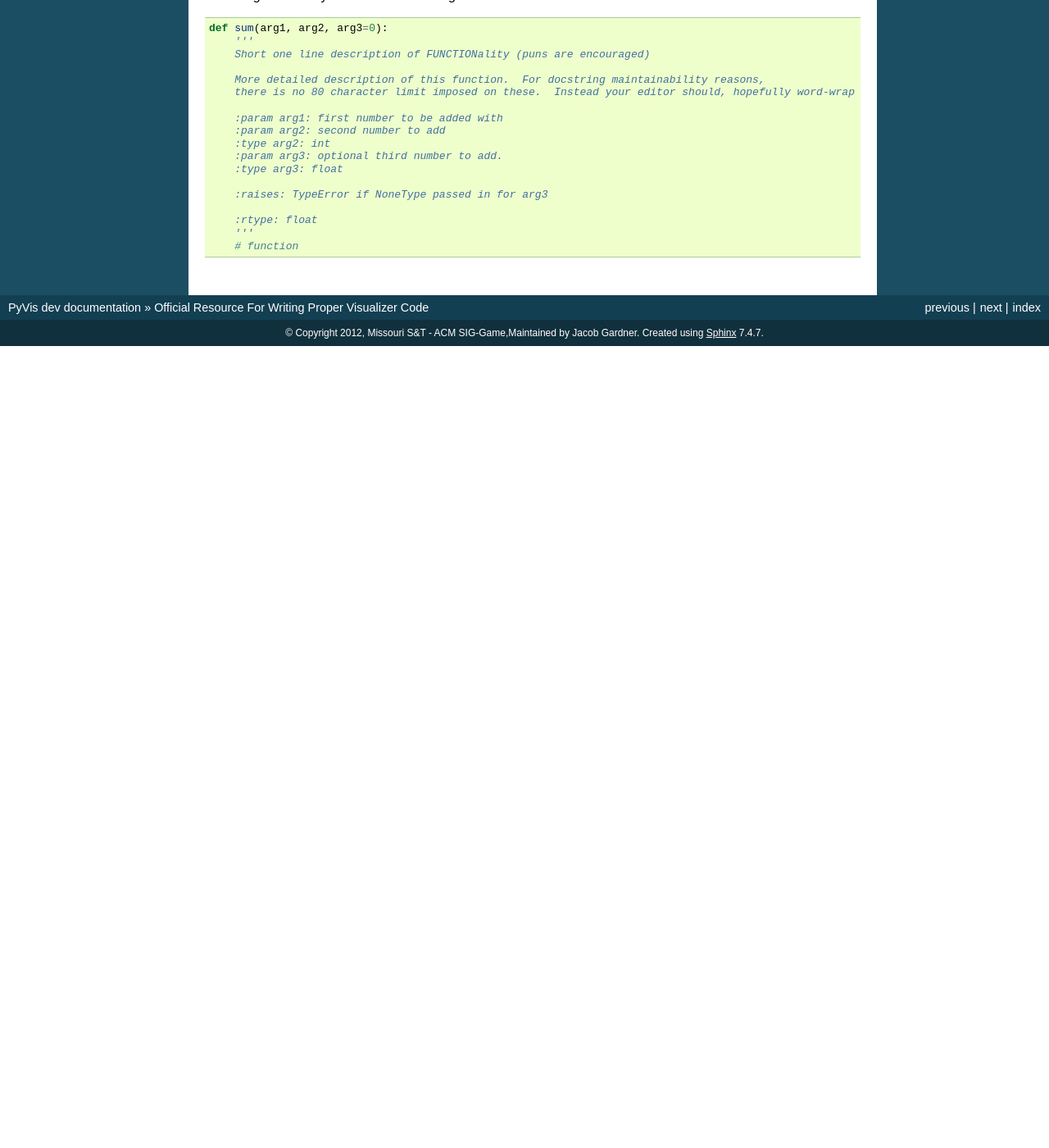
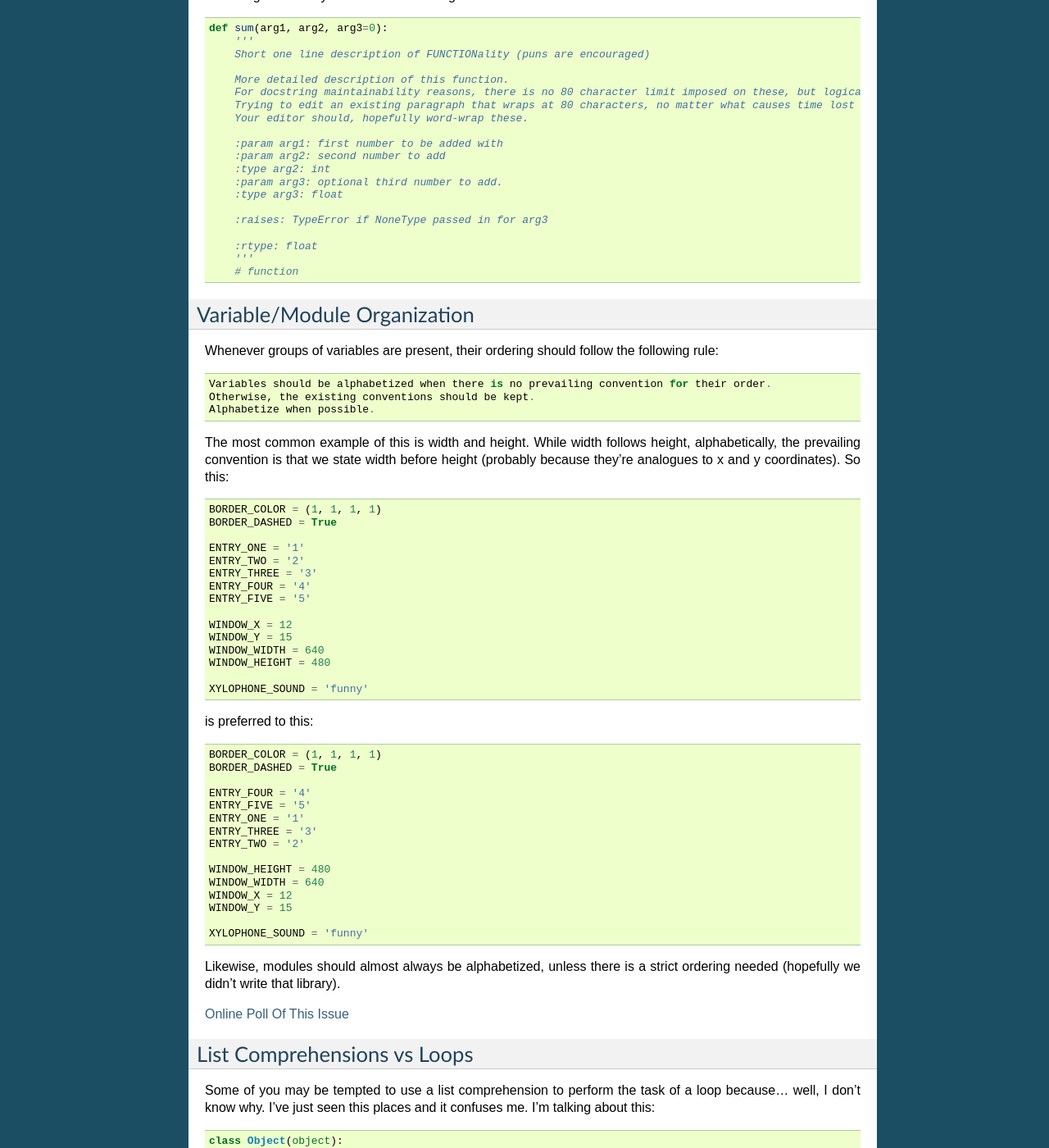
Before and after one commit to siggame/PyVis, a Sphinx documentation site: the page built from python/docs/process/common-guidelines.rst, in a window 1280 px wide and 1400 px high, scrolled down 866 px. Shown: the whole window at 82% size. Built offline with Sphinx 7.4.7, drawn with Linux system fonts in a browser that asks for light colours; before the commit the page ends 1288 px from its top, so only the background shows below that; some of the changed text lies outside the part shown.

Commit message:
Updated Guidelines/Conventions
Added sections on:
 - Variable Organization
 - When to not use list comprehensions

```diff
--- a/python/docs/process/common-guidelines.rst
+++ b/python/docs/process/common-guidelines.rst
@@ -44,8 +44,10 @@ Docstrings should try to follow the following format::
         '''
         Short one line description of FUNCTIONality (puns are encouraged)
 
-        More detailed description of this function.  For docstring maintainability reasons,
-        there is no 80 character limit imposed on these.  Instead your editor should, hopefully word-wrap these.
+        More detailed description of this function.
+        For docstring maintainability reasons, there is no 80 character limit imposed on these, but logical breaks are encouraged for readability.
+        Trying to edit an existing paragraph that wraps at 80 characters, no matter what causes time lost in trying to re-organize everything.
+        Your editor should, hopefully word-wrap these.
 
         :param arg1: first number to be added with
         :param arg2: second number to add
@@ -58,3 +60,74 @@ Docstrings should try to follow the following format::
         :rtype: float
         '''
         # function
+
+Variable/Module Organization
+----------------------------
+
+Whenever groups of variables are present, their ordering should follow the following rule::
+
+    Variables should be alphabetized when there is no prevailing convention for their order.
+    Otherwise, the existing conventions should be kept.
+    Alphabetize when possible.
+
+The most common example of this is width and height.  While width follows height, alphabetically, the prevailing convention is that we state width before height (probably because they're analogues to x and y coordinates).
+So this::
+
+    BORDER_COLOR = (1, 1, 1, 1)
+    BORDER_DASHED = True
+
+    ENTRY_ONE = '1'
+    ENTRY_TWO = '2'
+    ENTRY_THREE = '3'
+    ENTRY_FOUR = '4'
+    ENTRY_FIVE = '5'
+
+    WINDOW_X = 12
+    WINDOW_Y = 15
+    WINDOW_WIDTH = 640
+    WINDOW_HEIGHT = 480
+
+    XYLOPHONE_SOUND = 'funny'
+
+is preferred to this::
+
+    BORDER_COLOR = (1, 1, 1, 1)
+    BORDER_DASHED = True
+
+    ENTRY_FOUR = '4'
+    ENTRY_FIVE = '5'
+    ENTRY_ONE = '1'
+    ENTRY_THREE = '3'
+    ENTRY_TWO = '2'
+
+    WINDOW_HEIGHT = 480
+    WINDOW_WIDTH = 640
+    WINDOW_X = 12
+    WINDOW_Y = 15
+
+    XYLOPHONE_SOUND = 'funny'
+
+Likewise, modules should almost always be alphabetized, unless there is a strict ordering needed (hopefully we didn't write that library).
+
+`Online Poll Of This Issue <http://css-tricks.com/poll-results-how-do-you-order-your-css-properties/>`_
+
+List Comprehensions vs Loops
+----------------------------
+
+Some of you may be tempted to use a list comprehension to perform the task of a loop because... well, I don't know why.  I've just seen this places and it confuses me.  I'm talking about this::
+
+    class Object(object):
+        # code
+        def print(self):
+            print(self.value)
+
+    list_of_objects = [Object(blah), Object(blerg), Object(foo), Object(bar), Object(spam), ... ]
+
+    [i.print() for i in list_of_objects]
+
+instead of::
+
+    for i in list_of_objects:
+        i.print()
+
+Functionally, they complete the same task, but there's reasons not to do the first one.  First of all, it's bad python.  Plain and simple you're over-complicating things.  You're using a list comprehension to do something it wasn't born to do.  List comprehensions are for building lists and they do it pretty quickly.  They are not, however, very good at iterating though items and running code.  That's because when you run a for loop, there's no implied list being built.  I see zero advantages for doing it this way, so don't.  List comprehensions should be used for building lists that are to be used and nothing else.  Use your tab key and build a loop instead.
```
